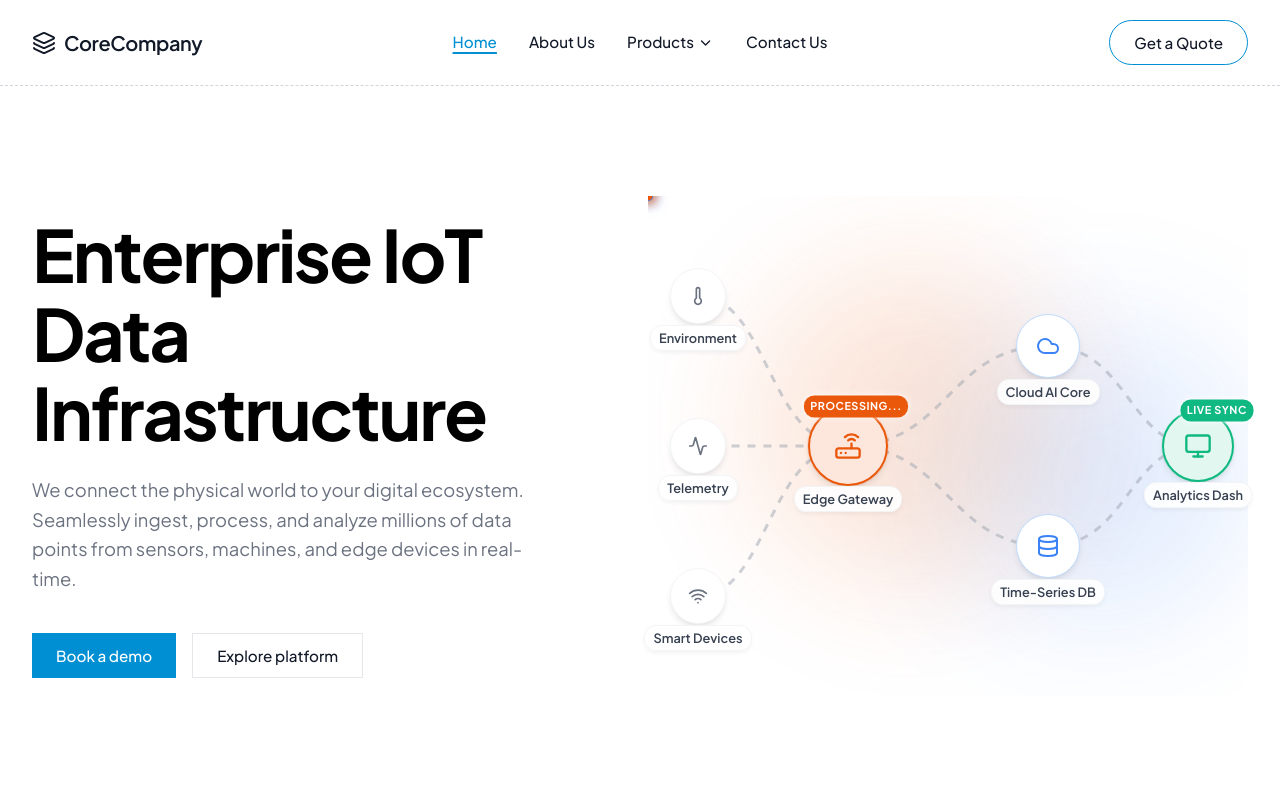
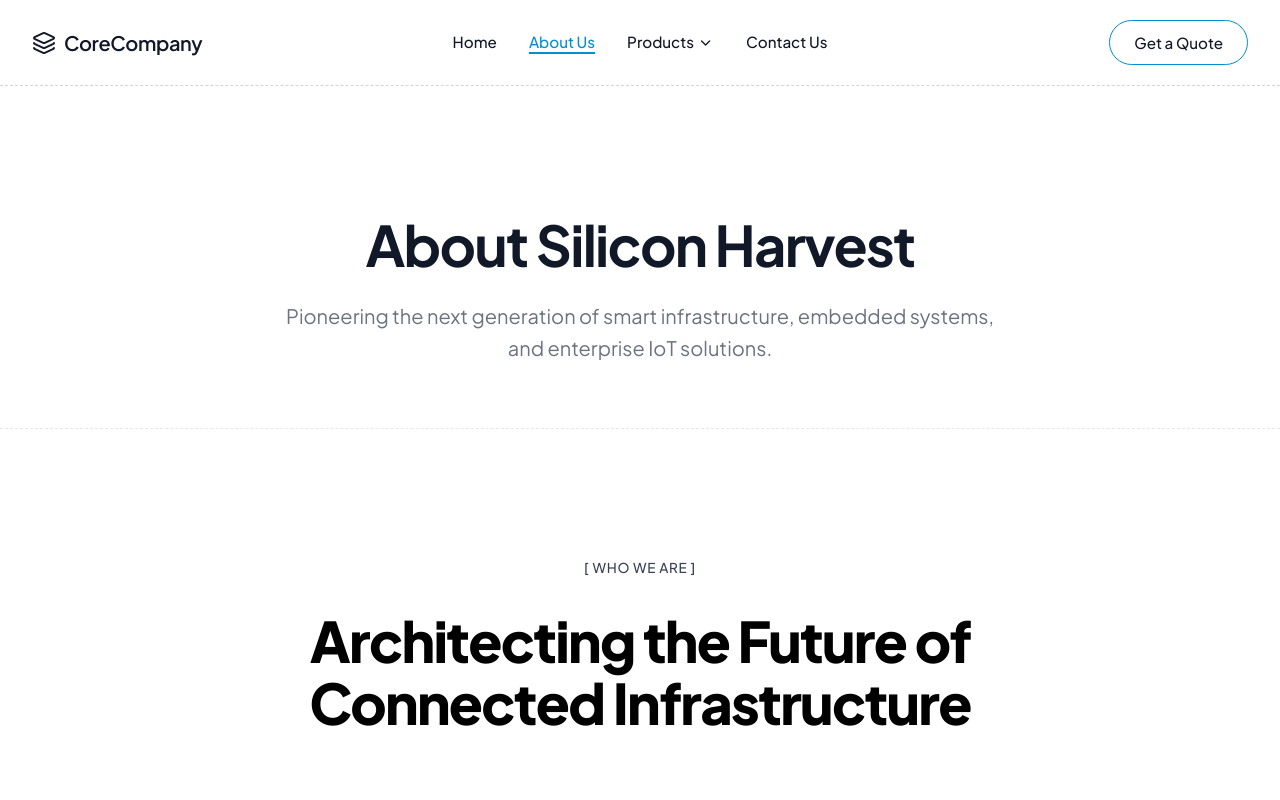
Before and after one commit to oscilink2-cyber/core-comp, a React (Vite) app: page /about in a window 1280 px wide. Shown: the top 800 px of the page. Built offline with nearby package versions, Linux system fonts and the light colour scheme.

Commit message:
Refactor to React Router and add dedicated About Us page

```diff
--- a/package.json
+++ b/package.json
@@ -12,7 +12,8 @@
   "dependencies": {
     "lucide-react": "^1.22.0",
     "react": "^19.2.7",
-    "react-dom": "^19.2.7"
+    "react-dom": "^19.2.7",
+    "react-router-dom": "^7.18.1"
   },
   "devDependencies": {
     "@types/node": "^24.13.2",
--- a/src/App.tsx
+++ b/src/App.tsx
@@ -1,28 +1,21 @@
+import { BrowserRouter, Routes, Route } from 'react-router-dom';
 import Navbar from './components/Navbar';
-import Hero from './components/Hero';
-import AboutCompany from './components/AboutCompany';
-import WhyChooseUs from './components/WhyChooseUs';
-import Projects from './components/Projects';
-import Capabilities from './components/Capabilities';
-import Features from './components/Features';
-import CtaSection from './components/CtaSection';
+import Home from './pages/Home';
+import About from './pages/About';
 import Footer from './components/Footer';
 
 function App() {
   return (
-    <>
+    <BrowserRouter>
       <Navbar />
       <main>
-        <Hero />
-        <AboutCompany />
-        <WhyChooseUs />
-        <Projects />
-        <Capabilities />
-        <Features />
-        <CtaSection />
+        <Routes>
+          <Route path="/" element={<Home />} />
+          <Route path="/about" element={<About />} />
+        </Routes>
       </main>
       <Footer />
-    </>
+    </BrowserRouter>
   );
 }
 
--- /dev/null
+++ b/src/components/AboutHero.css
@@ -0,0 +1,31 @@
+.about-hero {
+  padding: 8rem 0 4rem;
+  background-color: var(--bg-color);
+  text-align: center;
+}
+
+.about-hero-container {
+  max-width: 800px;
+  margin: 0 auto;
+}
+
+.about-hero-title {
+  font-size: 3.5rem;
+  font-weight: 700;
+  color: var(--text-color);
+  margin-bottom: 1.5rem;
+  line-height: 1.1;
+  letter-spacing: -0.03em;
+}
+
+.about-hero-subtitle {
+  font-size: 1.25rem;
+  color: var(--text-muted);
+  line-height: 1.6;
+}
+
+@media (max-width: 768px) {
+  .about-hero-title {
+    font-size: 2.5rem;
+  }
+}
--- /dev/null
+++ b/src/components/AboutHero.tsx
@@ -0,0 +1,18 @@
+import './AboutHero.css';
+
+const AboutHero = () => {
+  return (
+    <section className="about-hero">
+      <div className="container about-hero-container">
+        <h1 className="about-hero-title animate-fade-in delay-100">
+          About Silicon Harvest
+        </h1>
+        <p className="about-hero-subtitle animate-fade-in delay-200">
+          Pioneering the next generation of smart infrastructure, embedded systems, and enterprise IoT solutions.
+        </p>
+      </div>
+    </section>
+  );
+};
+
+export default AboutHero;
--- a/src/components/Navbar.tsx
+++ b/src/components/Navbar.tsx
@@ -1,4 +1,5 @@
-import { useState } from 'react';
+import { useState, useEffect } from 'react';
+import { Link, useLocation } from 'react-router-dom';
 import { Layers, Menu, X, ChevronDown } from 'lucide-react';
 import './Navbar.css';
 
@@ -7,20 +8,26 @@ const Navbar = () => {
   const [activeLink, setActiveLink] = useState('Home');
   const [desktopDropdownOpen, setDesktopDropdownOpen] = useState(false);
   const [mobileDropdownOpen, setMobileDropdownOpen] = useState(false);
+  const location = useLocation();
+
+  useEffect(() => {
+    if (location.pathname === '/') setActiveLink('Home');
+    else if (location.pathname === '/about') setActiveLink('About Us');
+  }, [location]);
 
   return (
     <nav className="navbar">
       <div className="container navbar-container">
         {/* Logo */}
-        <a href="#" className="logo">
+        <Link to="/" className="logo">
           <Layers size={24} className="logo-icon" />
           <span className="logo-text">CoreCompany</span>
-        </a>
+        </Link>
 
         {/* Center Links */}
         <div className="nav-links desktop-nav">
-          <a href="#" className={`nav-link ${activeLink === 'Home' ? 'active' : ''}`} onClick={() => setActiveLink('Home')}>Home</a>
-          <a href="#" className={`nav-link ${activeLink === 'About Us' ? 'active' : ''}`} onClick={() => setActiveLink('About Us')}>About Us</a>
+          <Link to="/" className={`nav-link ${activeLink === 'Home' ? 'active' : ''}`} onClick={() => setActiveLink('Home')}>Home</Link>
+          <Link to="/about" className={`nav-link ${activeLink === 'About Us' ? 'active' : ''}`} onClick={() => setActiveLink('About Us')}>About Us</Link>
           <div
             className="dropdown-container"
             onMouseEnter={() => setDesktopDropdownOpen(true)}
@@ -64,8 +71,8 @@ const Navbar = () => {
       {/* Mobile Menu */}
       {mobileMenuOpen && (
         <div className="mobile-menu animate-fade-in">
-          <a href="#" className={`mobile-link ${activeLink === 'Home' ? 'active' : ''}`} onClick={() => { setActiveLink('Home'); setMobileMenuOpen(false); }}>Home</a>
-          <a href="#" className={`mobile-link ${activeLink === 'About Us' ? 'active' : ''}`} onClick={() => { setActiveLink('About Us'); setMobileMenuOpen(false); }}>About Us</a>
+          <Link to="/" className={`mobile-link ${activeLink === 'Home' ? 'active' : ''}`} onClick={() => { setActiveLink('Home'); setMobileMenuOpen(false); }}>Home</Link>
+          <Link to="/about" className={`mobile-link ${activeLink === 'About Us' ? 'active' : ''}`} onClick={() => { setActiveLink('About Us'); setMobileMenuOpen(false); }}>About Us</Link>
           <div className="mobile-dropdown-container">
             <button
               className={`mobile-link w-full flex-between ${activeLink === 'Products' ? 'active' : ''}`}
--- /dev/null
+++ b/src/pages/About.tsx
@@ -0,0 +1,13 @@
+import AboutHero from '../components/AboutHero';
+import AboutCompany from '../components/AboutCompany';
+
+const About = () => {
+  return (
+    <>
+      <AboutHero />
+      <AboutCompany />
+    </>
+  );
+};
+
+export default About;
--- /dev/null
+++ b/src/pages/Home.tsx
@@ -0,0 +1,21 @@
+import Hero from '../components/Hero';
+import WhyChooseUs from '../components/WhyChooseUs';
+import Projects from '../components/Projects';
+import Capabilities from '../components/Capabilities';
+import Features from '../components/Features';
+import CtaSection from '../components/CtaSection';
+
+const Home = () => {
+  return (
+    <>
+      <Hero />
+      <WhyChooseUs />
+      <Projects />
+      <Capabilities />
+      <Features />
+      <CtaSection />
+    </>
+  );
+};
+
+export default Home;
```
Also changed, not shown: 1 other file (tests, documents, lock files or other folders).
